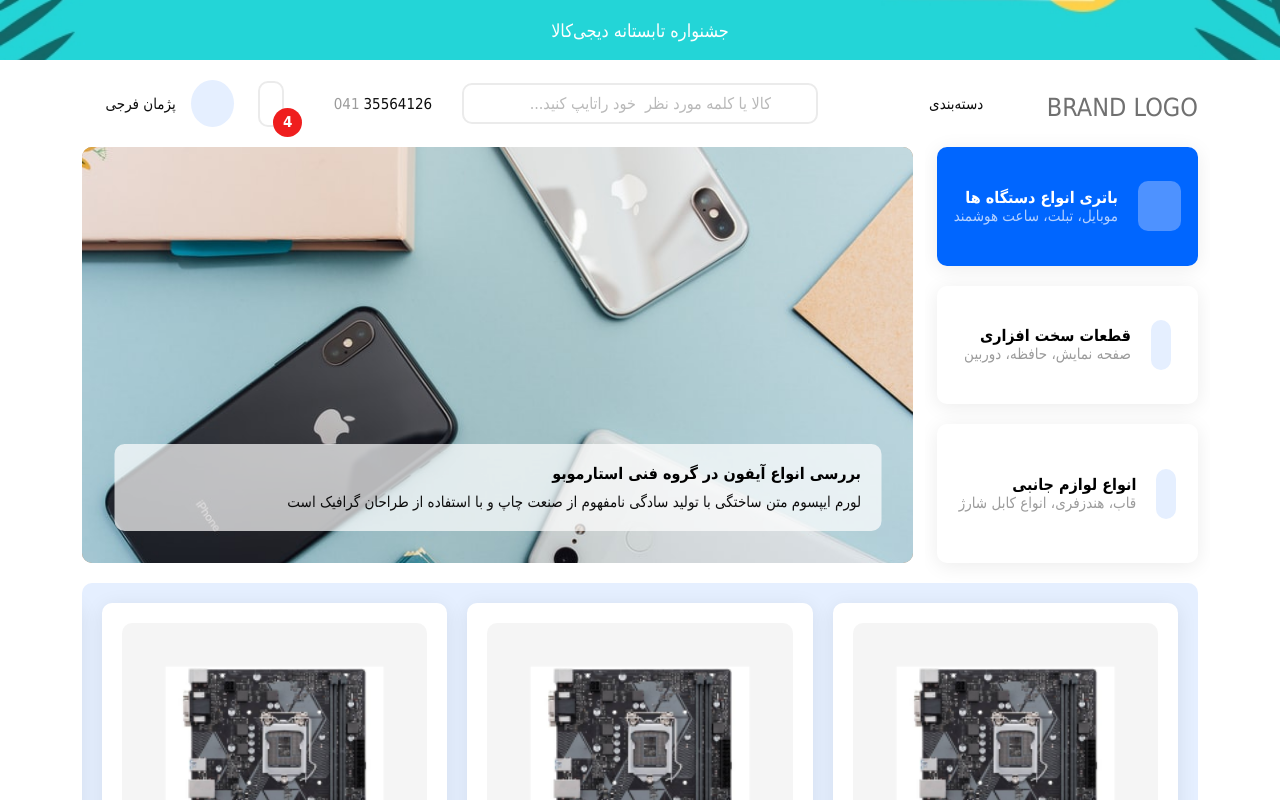
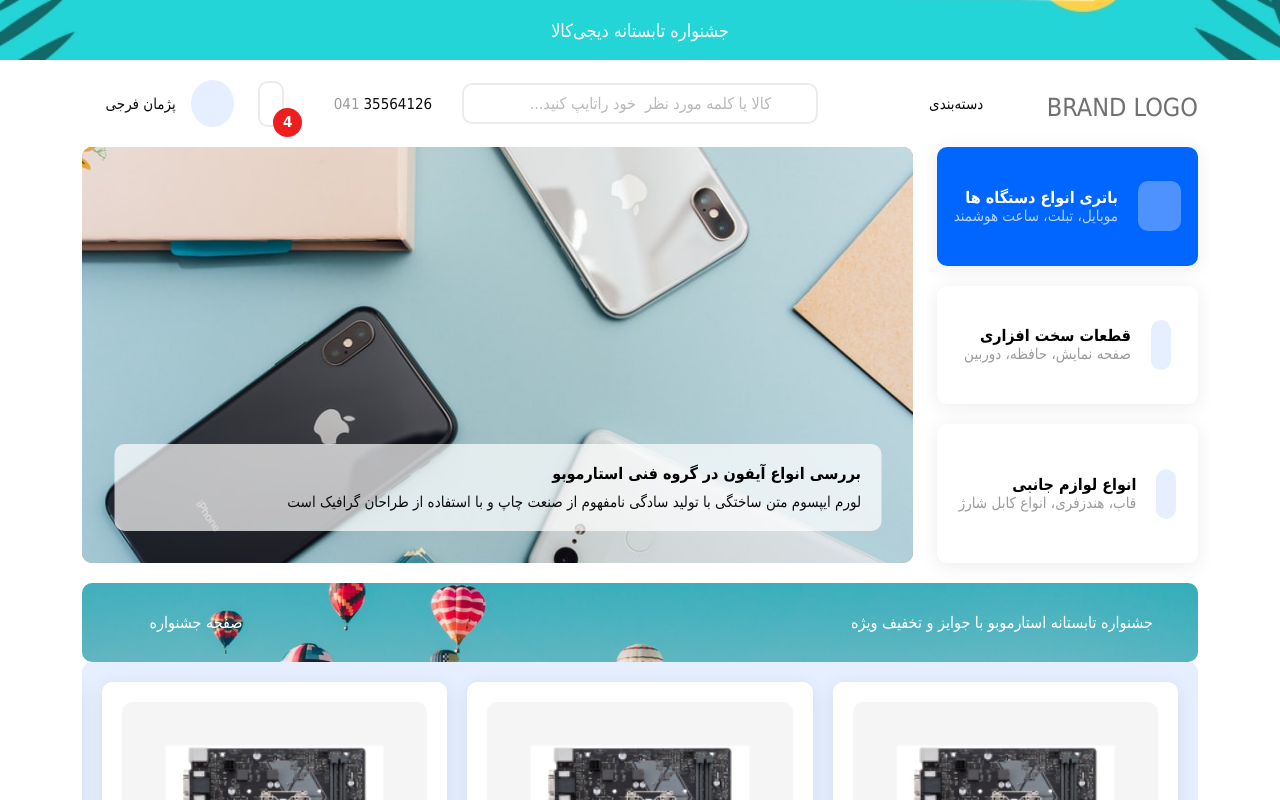
Before and after one commit to mmp-8001/landing-page-resume, a Vue app: page / in a window 1280 px wide. Shown: the top 800 px of the page. Built offline with nearby package versions, Linux system fonts and the light colour scheme; a web font is replaced by a local one.

Commit message:
banner implemented

```diff
--- a/src/App.vue
+++ b/src/App.vue
@@ -2,6 +2,7 @@
   <Ads/>
   <Navbar/>
   <Carousel/>
+  <Banner/>
   <ProductsSlider/>
 </template>
 
@@ -10,6 +11,7 @@ import Ads from './components/Ads.vue'
 import Navbar from './components/Navbar.vue'
 import Carousel from './components/Carousel.vue'
 import ProductsSlider from './components/ProductsSlider.vue'
+import Banner from './components/Banner.vue'
 
 </script>
 
--- /dev/null
+++ b/src/components/Banner.vue
@@ -0,0 +1,52 @@
+<template>
+  <div class="container">
+    <div class="row">
+      <div class="banner">
+        <div class="content d-flex justify-content-between" style="background-image: url('src/assets/img/banner.png')">
+          <div class="title"><span>جشنواره تابستانه استارموبو با جوایز و تخفیف ویژه</span></div>
+          <div class="link d-flex align-items-center">
+            <span>صفحه جشنواره</span>
+            <span class="icon-arrow-left"></span>
+          </div>
+        </div>
+      </div>
+    </div>
+  </div>
+</template>
+
+<script setup>
+
+</script>
+
+<style scoped lang="scss">
+.banner {
+  font-weight: 500;
+
+  .content {
+    cursor: pointer;
+    color: white;
+    background-color: red;
+    border-radius: 10px;
+    background-repeat: no-repeat;
+    background-size: cover;
+    background-position: 50% 65%;
+    padding: 30px 45px;
+
+    &:hover .link .icon-arrow-left {
+      transform: translateX(-3px);
+    }
+
+    .title {
+
+    }
+
+    .link {
+      column-gap: 10px;
+
+      .icon-arrow-left {
+        transition: all 250ms ease-in-out;
+      }
+    }
+  }
+}
+</style>
```
Also changed, not shown: src/assets/img/banner.png (added).
